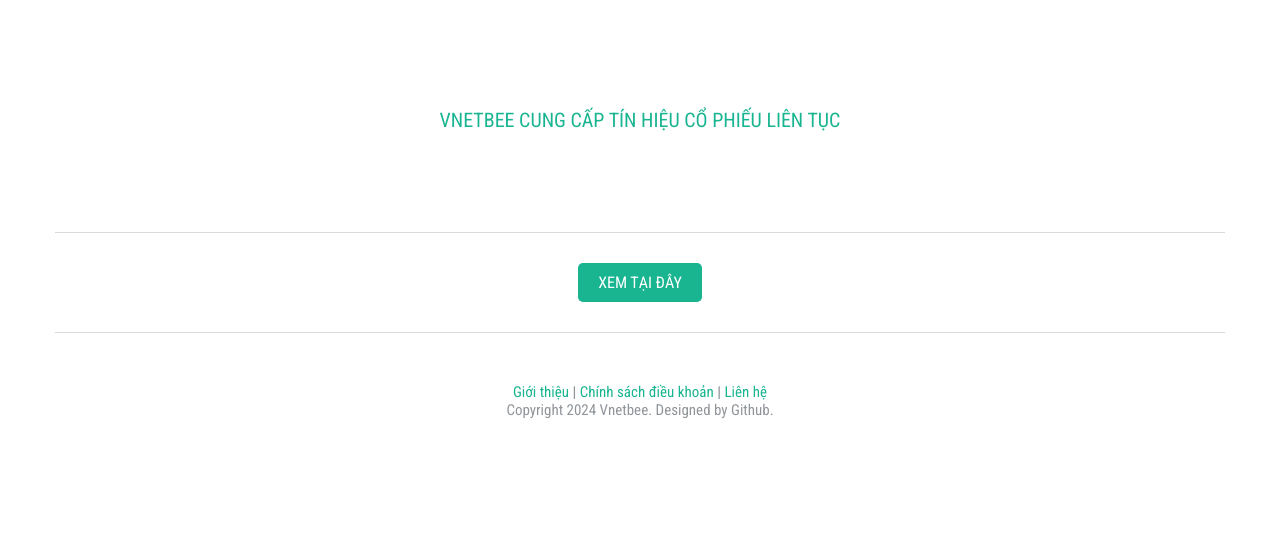
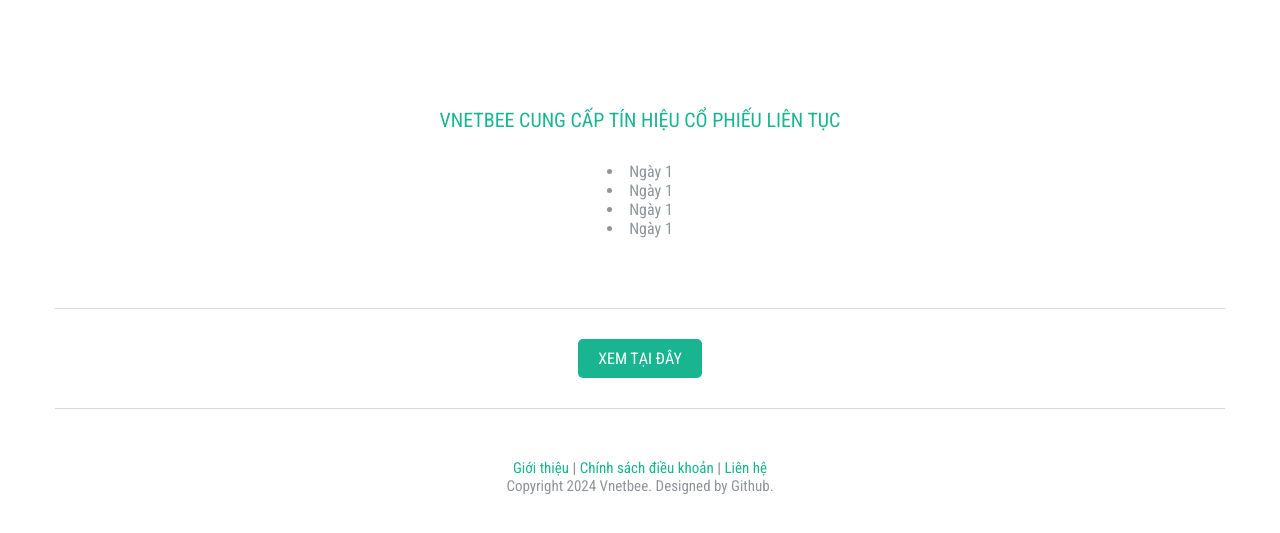
Before and after one commit to vnetbee/vnetbee.github.io, a plain HTML site: page tin-hieu/tin-hieu-co-phieu.html in a window 1280 px wide. Shown: the part 115-648 px from the top of the page. Drawn offline with Linux system fonts and the light colour scheme.

Commit message:
Update tin-hieu-co-phieu.html

```diff
--- a/tin-hieu/tin-hieu-co-phieu.html
+++ b/tin-hieu/tin-hieu-co-phieu.html
@@ -56,7 +56,10 @@
 					<div class="container">
 
 						<h2 class="cta-text">Vnetbee cung cấp tín hiệu cổ phiếu liên tục</h2>
-
+						<span><li> Ngày 1</li></span>
+						<span><li> Ngày 1</li></span>
+						<span><li> Ngày 1</li></span>
+						<span><li> Ngày 1</li></span>
 					</div>
 				</div>
 
```
